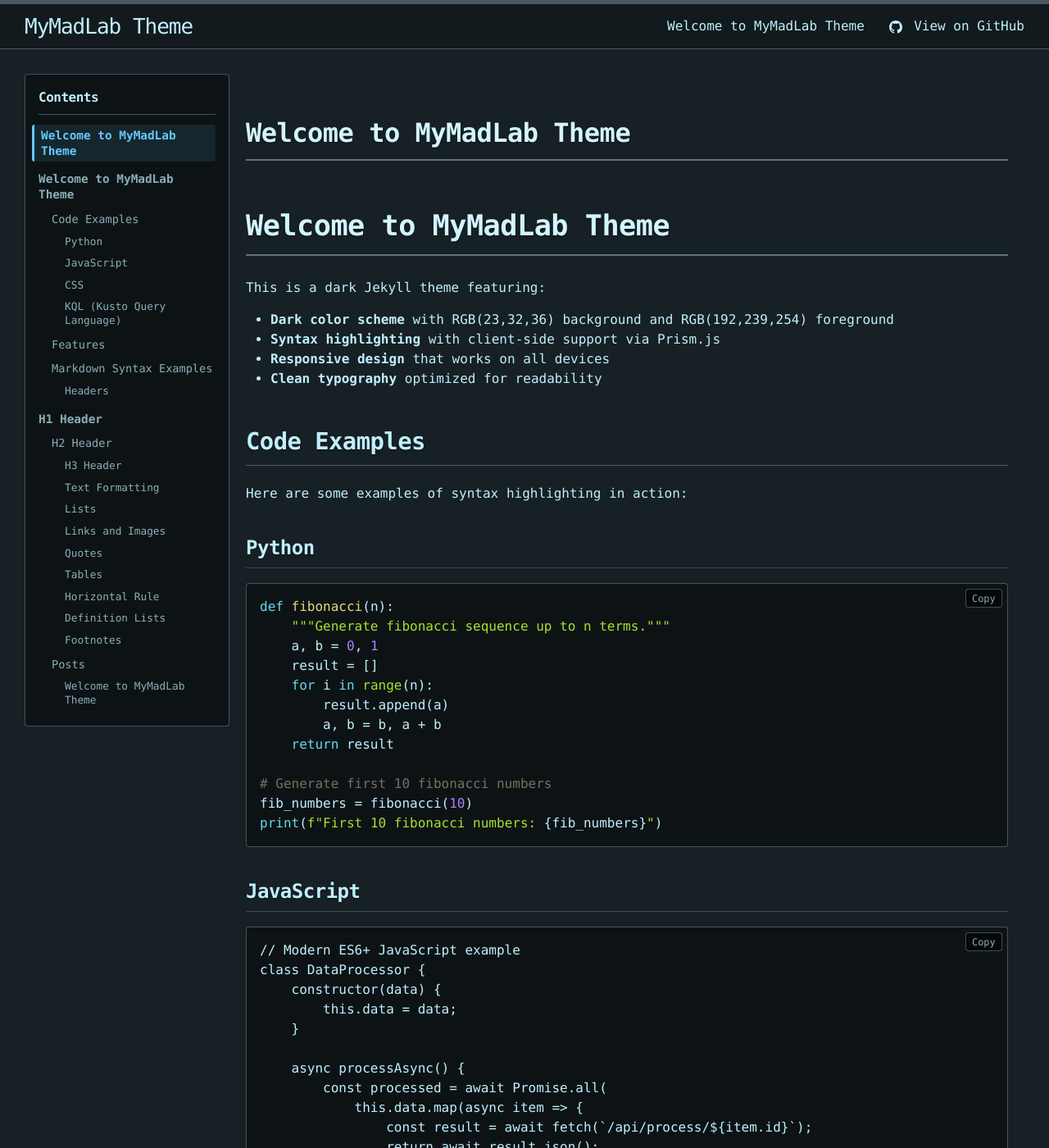
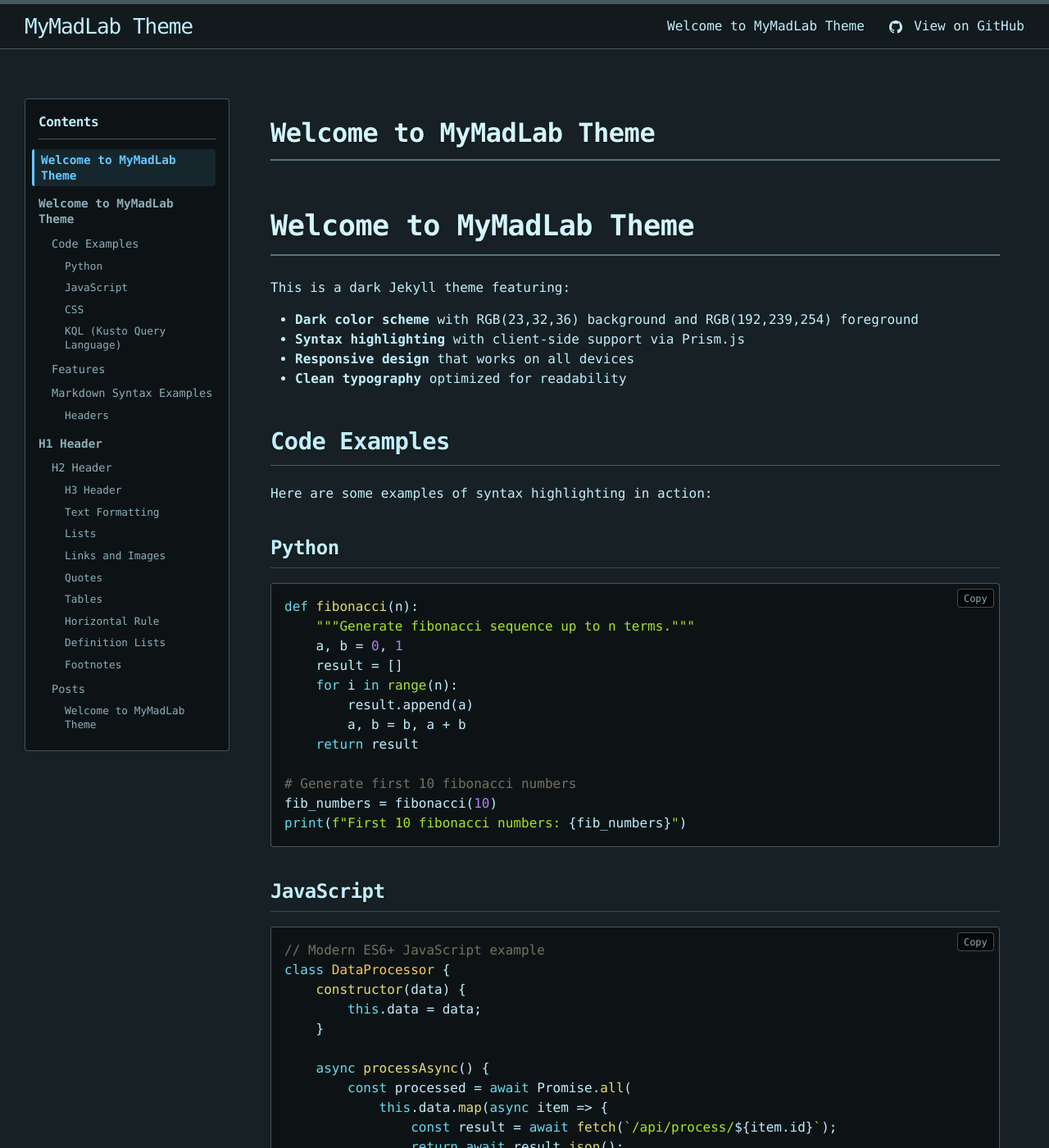
Before and after one commit to biggiebk/theme_mymadlab, a Jekyll site: the page built from index.md, in a window 1280 px wide and 1400 px high. Shown: the whole window at 82% size. Built offline with Jekyll 4.4.1, drawn with Linux system fonts in a browser that asks for light colours; nearby versions of some CDN libraries; our own code applies the rules of GitHub Pages for plain Markdown files; some of the changed text lies outside the part shown.

Commit message:
TOC fix attempt 2

```diff
--- a/_sass/mymadlab/_layout.scss
+++ b/_sass/mymadlab/_layout.scss
@@ -219,17 +219,16 @@
   width: 250px;
   min-width: 250px;
   height: fit-content;
-  max-height: calc(100vh - 40px);
+  max-height: calc(100vh - 140px);
   overflow-y: auto;
   background: rgba(0, 0, 0, 0.4);
   border: 1px solid $border-color;
   border-radius: 4px;
   padding: 1rem;
-  position: -webkit-sticky; /* Safari support */
-  position: sticky;
-  top: 20px;
-  align-self: flex-start; /* Ensure proper flex behavior */
-  z-index: 100; /* Ensure it stays above other content */
+  position: fixed;
+  top: 120px;
+  left: 30px;
+  z-index: 1000; /* Ensure it stays above other content */
 
   // Hide on smaller screens
   @include media-query($on-laptop) {
@@ -326,23 +325,11 @@
   }
 }
 
-// Flexbox layout when TOC is present
+// Content adjustment when TOC is present (fixed positioning)
 @media screen and (min-width: #{$on-laptop + 1px}) {
   body.has-toc .page-content {
-    .wrapper {
-      display: flex;
-      align-items: flex-start;
-      gap: 20px; /* Use gap instead of margins */
-      padding-left: $spacing-unit;
-      padding-right: $spacing-unit;
-      min-height: calc(100vh - 200px); /* Ensure minimum height for sticky context */
-    }
-  }
-
-  body.has-toc .page-content .content-area {
-    flex: 1;
-    min-width: 0; /* Allow content to shrink */
-    overflow-x: auto; /* Allow horizontal scrolling for wide content */
+    margin-left: 300px; /* Make room for fixed TOC */
+    margin-right: 30px; /* Add some right margin for readability */
   }
 }
 
--- a/assets/js/table-of-contents.js
+++ b/assets/js/table-of-contents.js
@@ -116,33 +116,13 @@
 }
 
 function insertTOC(tocContainer) {
-  // Find the wrapper element
-  const wrapper = document.querySelector('.page-content .wrapper');
-
-  if (!wrapper) {
-    console.log('TOC: Wrapper not found, cannot insert TOC');
-    return;
-  }
-
-  console.log('TOC: Found wrapper, setting up flex layout');
-
-  // Wrap existing content in a content-area div
-  const existingContent = wrapper.innerHTML;
-  wrapper.innerHTML = '';
-
-  // Create content area
-  const contentArea = document.createElement('div');
-  contentArea.className = 'content-area';
-  contentArea.innerHTML = existingContent;
-
-  // Add TOC first, then content area
-  wrapper.appendChild(tocContainer);
-  wrapper.appendChild(contentArea);
+  // For fixed positioning, we can append to body
+  document.body.appendChild(tocContainer);
 
   // Add has-toc class to body for styling
   document.body.classList.add('has-toc');
 
-  console.log('TOC: TOC inserted successfully with flex layout');
+  console.log('TOC: TOC inserted successfully with fixed positioning');
 }
 
 function generateHeaderId(text, index) {
@@ -158,9 +138,9 @@
 }
 
 function setupTOCScrollSpy() {
-  // Look for headers within the content area after TOC insertion
-  const contentArea = document.querySelector('.content-area') || document.querySelector('main.page-content');
-  const headers = contentArea ? contentArea.querySelectorAll('h1, h2, h3') : document.querySelectorAll('h1, h2, h3');
+  // Look for headers within the main content area
+  const contentArea = document.querySelector('main.page-content') || document.body;
+  const headers = contentArea.querySelectorAll('h1, h2, h3');
   const tocLinks = document.querySelectorAll('.toc-link');
 
   if (headers.length === 0 || tocLinks.length === 0) {
```
